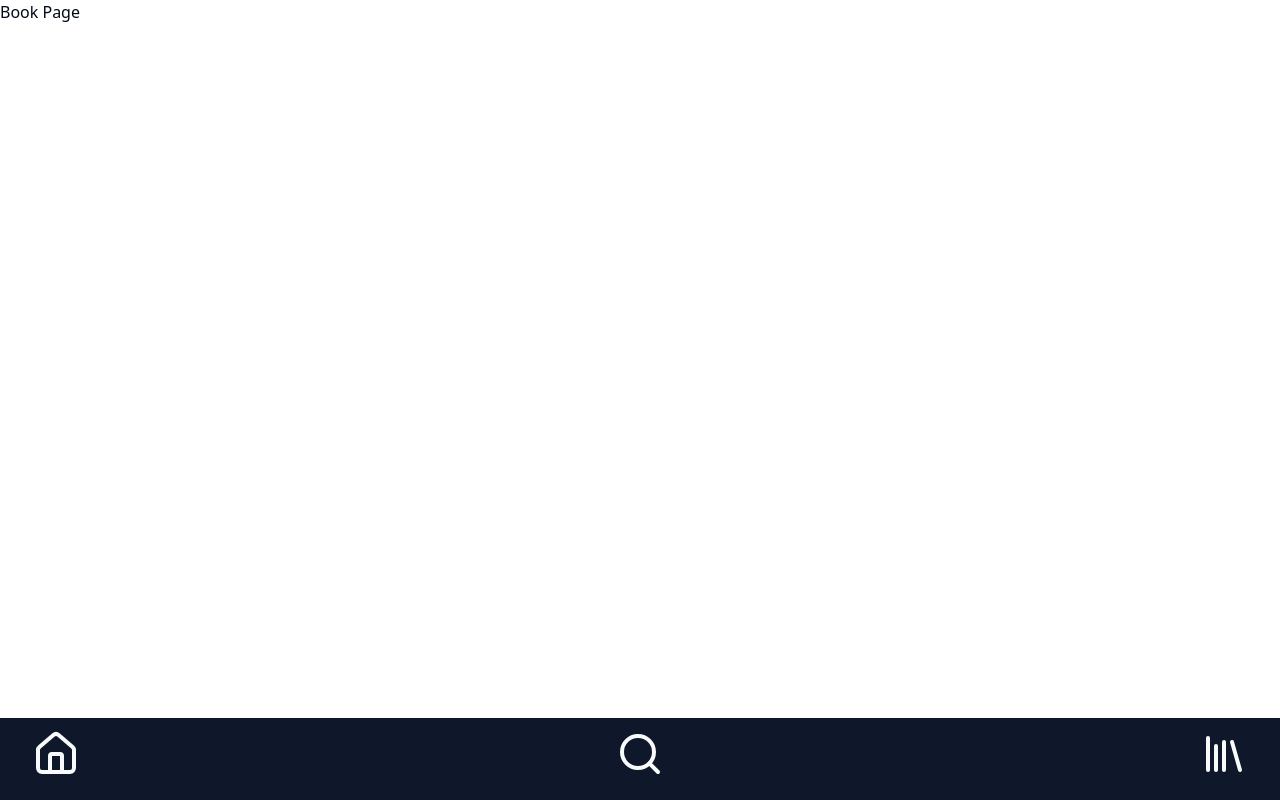
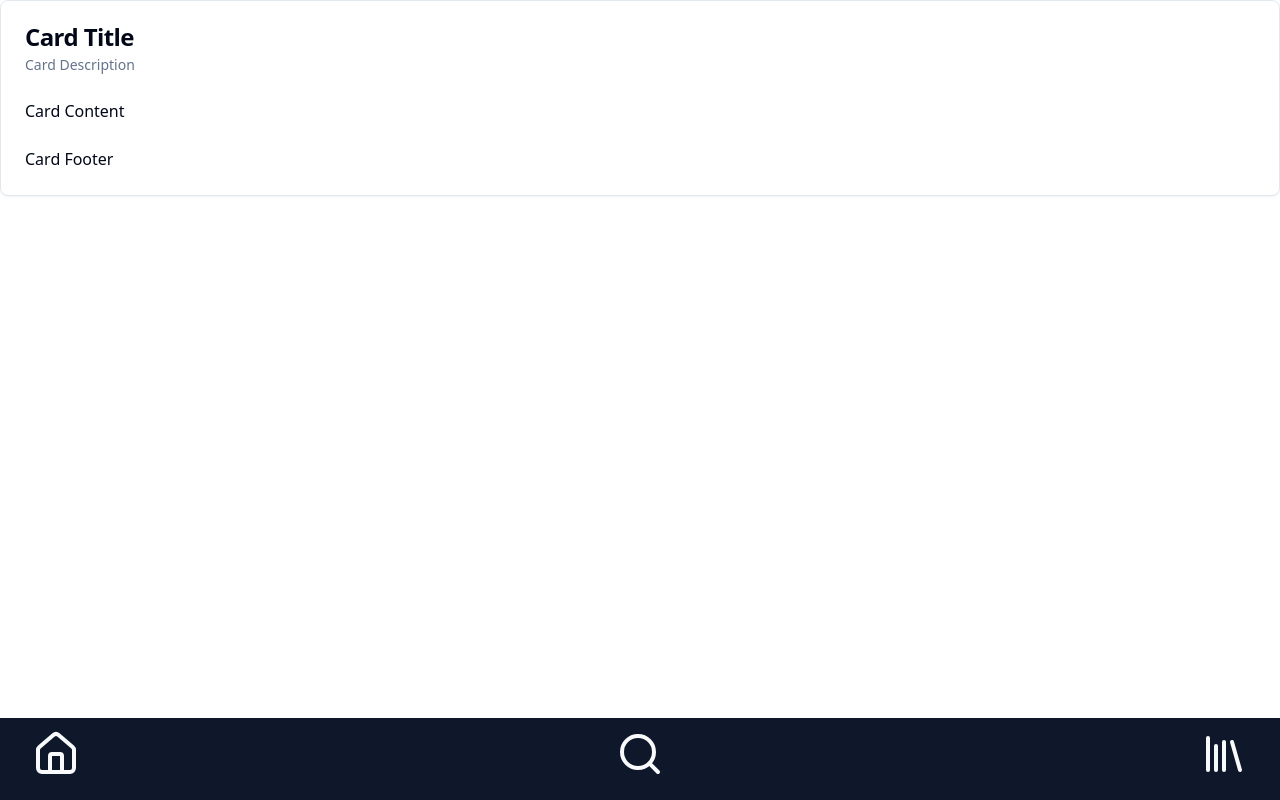
Before and after one commit to skoanton/antonh-slutprejkt-jsfw, a React (Vite) app: page /books/1 in a window 1280 px wide. Built offline with nearby package versions, Linux system fonts and the light colour scheme.

Commit message:
added card component

```diff
--- /dev/null
+++ b/src/components/ui/BookCard.tsx
@@ -0,0 +1,29 @@
+import {
+  Card,
+  CardContent,
+  CardDescription,
+  CardFooter,
+  CardHeader,
+  CardTitle,
+} from "@/components/ui/card";
+
+type BookCardProps = {};
+
+const BookCard = ({}: BookCardProps) => {
+  return (
+    <Card>
+      <CardHeader>
+        <CardTitle>Card Title</CardTitle>
+        <CardDescription>Card Description</CardDescription>
+      </CardHeader>
+      <CardContent>
+        <p>Card Content</p>
+      </CardContent>
+      <CardFooter>
+        <p>Card Footer</p>
+      </CardFooter>
+    </Card>
+  );
+};
+
+export default BookCard;
--- /dev/null
+++ b/src/components/ui/card.tsx
@@ -0,0 +1,79 @@
+import * as React from "react"
+
+import { cn } from "@/lib/utils"
+
+const Card = React.forwardRef<
+  HTMLDivElement,
+  React.HTMLAttributes<HTMLDivElement>
+>(({ className, ...props }, ref) => (
+  <div
+    ref={ref}
+    className={cn(
+      "rounded-lg border bg-card text-card-foreground shadow-sm",
+      className
+    )}
+    {...props}
+  />
+))
+Card.displayName = "Card"
+
+const CardHeader = React.forwardRef<
+  HTMLDivElement,
+  React.HTMLAttributes<HTMLDivElement>
+>(({ className, ...props }, ref) => (
+  <div
+    ref={ref}
+    className={cn("flex flex-col space-y-1.5 p-6", className)}
+    {...props}
+  />
+))
+CardHeader.displayName = "CardHeader"
+
+const CardTitle = React.forwardRef<
+  HTMLParagraphElement,
+  React.HTMLAttributes<HTMLHeadingElement>
+>(({ className, ...props }, ref) => (
+  <h3
+    ref={ref}
+    className={cn(
+      "text-2xl font-semibold leading-none tracking-tight",
+      className
+    )}
+    {...props}
+  />
+))
+CardTitle.displayName = "CardTitle"
+
+const CardDescription = React.forwardRef<
+  HTMLParagraphElement,
+  React.HTMLAttributes<HTMLParagraphElement>
+>(({ className, ...props }, ref) => (
+  <p
+    ref={ref}
+    className={cn("text-sm text-muted-foreground", className)}
+    {...props}
+  />
+))
+CardDescription.displayName = "CardDescription"
+
+const CardContent = React.forwardRef<
+  HTMLDivElement,
+  React.HTMLAttributes<HTMLDivElement>
+>(({ className, ...props }, ref) => (
+  <div ref={ref} className={cn("p-6 pt-0", className)} {...props} />
+))
+CardContent.displayName = "CardContent"
+
+const CardFooter = React.forwardRef<
+  HTMLDivElement,
+  React.HTMLAttributes<HTMLDivElement>
+>(({ className, ...props }, ref) => (
+  <div
+    ref={ref}
+    className={cn("flex items-center p-6 pt-0", className)}
+    {...props}
+  />
+))
+CardFooter.displayName = "CardFooter"
+
+export { Card, CardHeader, CardFooter, CardTitle, CardDescription, CardContent }
--- a/src/pages/BookPage/BookPage.tsx
+++ b/src/pages/BookPage/BookPage.tsx
@@ -1,9 +1,11 @@
+import BookCard from "@/components/ui/BookCard";
+
 type BookPageProps = {};
 
 const BookPage = ({}: BookPageProps) => {
   return (
     <>
-      <div>Book Page</div>
+      <BookCard />
     </>
   );
 };
```
